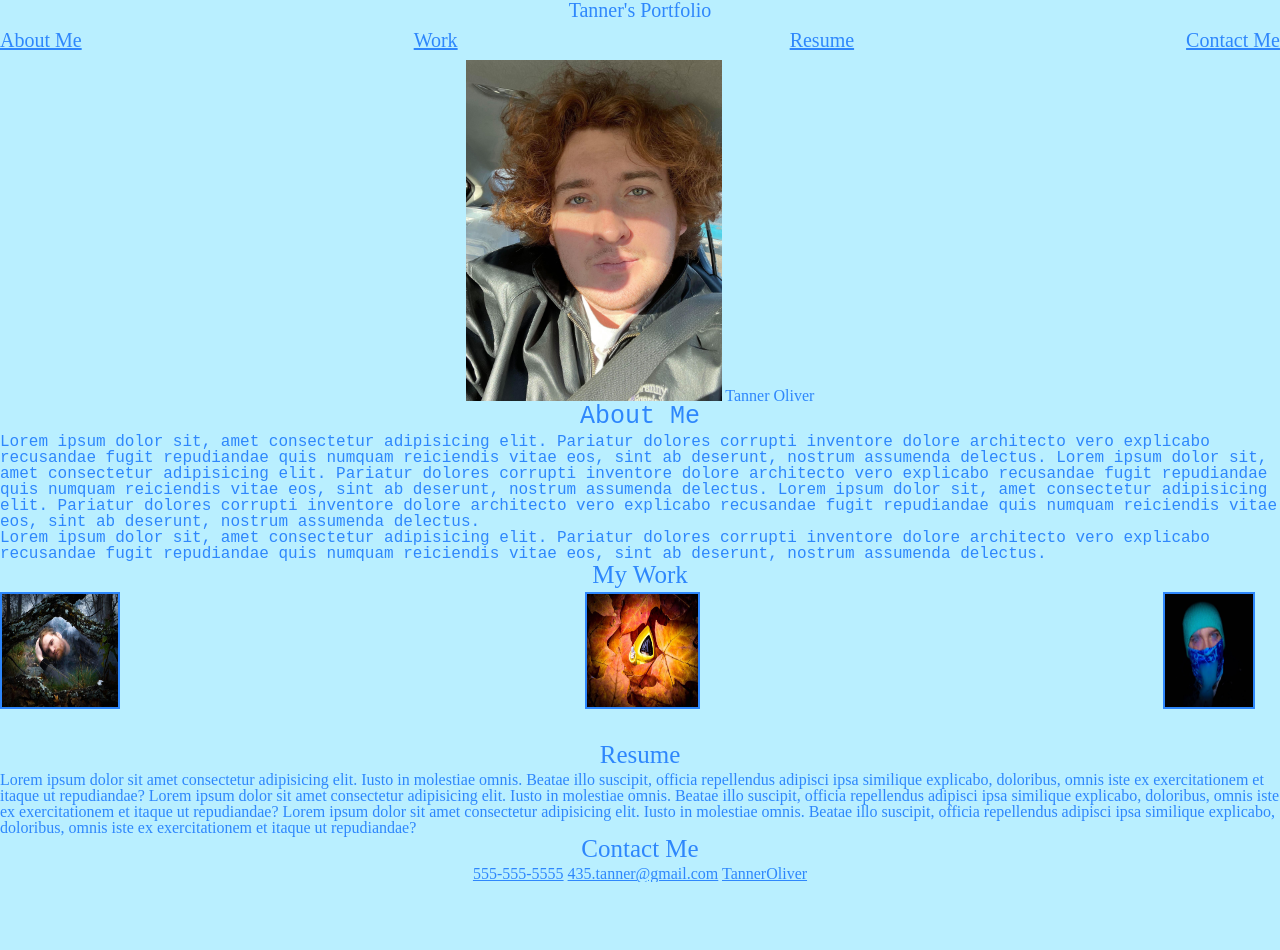
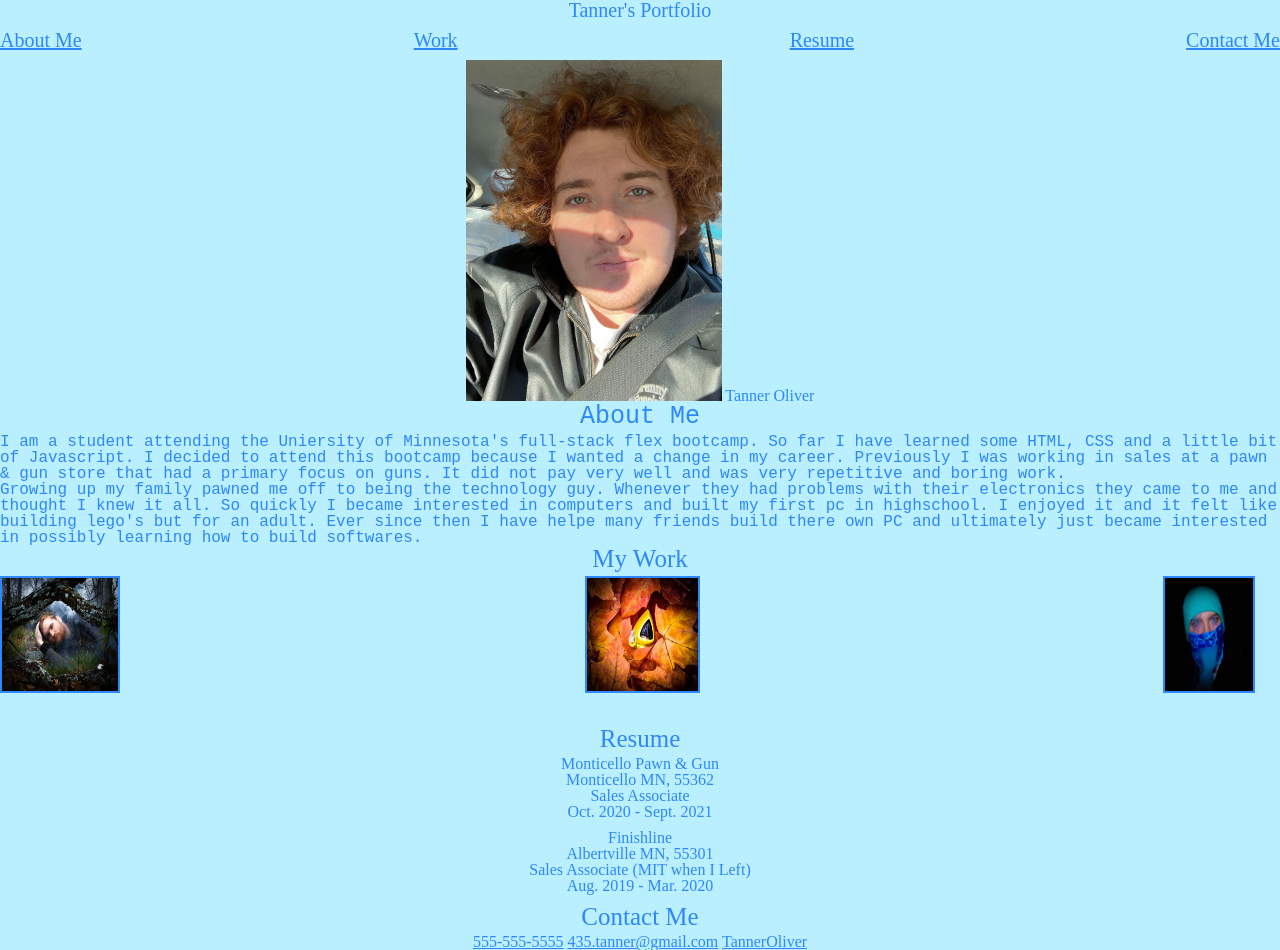
Before and after one commit to TannerOliver/Portfolio-Static, a plain HTML site: page index.html in a window 1280 px wide. Before the commit the page ends 882 px from the top, so only its background shows below. Drawn offline with Linux system fonts and the light colour scheme.

Commit message:
replacing lorem with my own content

```diff
--- a/Assets/css/style.css
+++ b/Assets/css/style.css
@@ -31,9 +31,9 @@ img {
     display:block;
 
 }
-footer *{
+footer a {
     text-align: center;
-    margin-bottom:10px;
+    margin-bottom:25px;
 }
 h2{
     text-align:center;
@@ -54,3 +54,7 @@ h2{
 .contact{
     text-align:center;
 }
+.resume p {
+    text-align: center;
+    margin-bottom: 10px;
+}
--- a/index.html
+++ b/index.html
@@ -40,10 +40,10 @@
             About Me
         </h2>
         <p>
-            Lorem ipsum dolor sit, amet consectetur adipisicing elit. Pariatur dolores corrupti inventore dolore architecto vero explicabo recusandae fugit repudiandae quis numquam reiciendis vitae eos, sint ab deserunt, nostrum assumenda delectus.             Lorem ipsum dolor sit, amet consectetur adipisicing elit. Pariatur dolores corrupti inventore dolore architecto vero explicabo recusandae fugit repudiandae quis numquam reiciendis vitae eos, sint ab deserunt, nostrum assumenda delectus.             Lorem ipsum dolor sit, amet consectetur adipisicing elit. Pariatur dolores corrupti inventore dolore architecto vero explicabo recusandae fugit repudiandae quis numquam reiciendis vitae eos, sint ab deserunt, nostrum assumenda delectus.
+            I am a student attending the Uniersity of Minnesota's full-stack flex bootcamp. So far I have learned some HTML, CSS and a little bit of Javascript. I decided to attend this bootcamp because I wanted a change in my career. Previously I was working in sales at a pawn & gun store that had a primary focus on guns. It did not pay very well and was very repetitive and boring work.
         </p>
         <p>
-            Lorem ipsum dolor sit, amet consectetur adipisicing elit. Pariatur dolores corrupti inventore dolore architecto vero explicabo recusandae fugit repudiandae quis numquam reiciendis vitae eos, sint ab deserunt, nostrum assumenda delectus.
+            Growing up my family pawned me off to being the technology guy. Whenever they had problems with their electronics they came to me and thought I knew it all. So quickly I became interested in computers and built my first pc in highschool. I enjoyed it and it felt like building lego's but for an adult. Ever since then I have helpe many friends build there own PC and ultimately just became interested in possibly learning how to build softwares.
         </p>
     </main>
     <section class="work">
@@ -67,7 +67,16 @@
             Resume
         </h2>
         <p>
-            Lorem ipsum dolor sit amet consectetur adipisicing elit. Iusto in molestiae omnis. Beatae illo suscipit, officia repellendus adipisci ipsa similique explicabo, doloribus, omnis iste ex exercitationem et itaque ut repudiandae? Lorem ipsum dolor sit amet consectetur adipisicing elit. Iusto in molestiae omnis. Beatae illo suscipit, officia repellendus adipisci ipsa similique explicabo, doloribus, omnis iste ex exercitationem et itaque ut repudiandae? Lorem ipsum dolor sit amet consectetur adipisicing elit. Iusto in molestiae omnis. Beatae illo suscipit, officia repellendus adipisci ipsa similique explicabo, doloribus, omnis iste ex exercitationem et itaque ut repudiandae?
+            Monticello Pawn & Gun <br>
+            Monticello MN, 55362<br>
+            Sales Associate<br>
+            Oct. 2020 - Sept. 2021<br>
+        </p>
+        <p>
+            Finishline<br>
+            Albertville MN, 55301<br>
+            Sales Associate (MIT when I Left)<br>
+            Aug. 2019 - Mar. 2020
         </p>
     </section>
         <footer class="contact">
```
